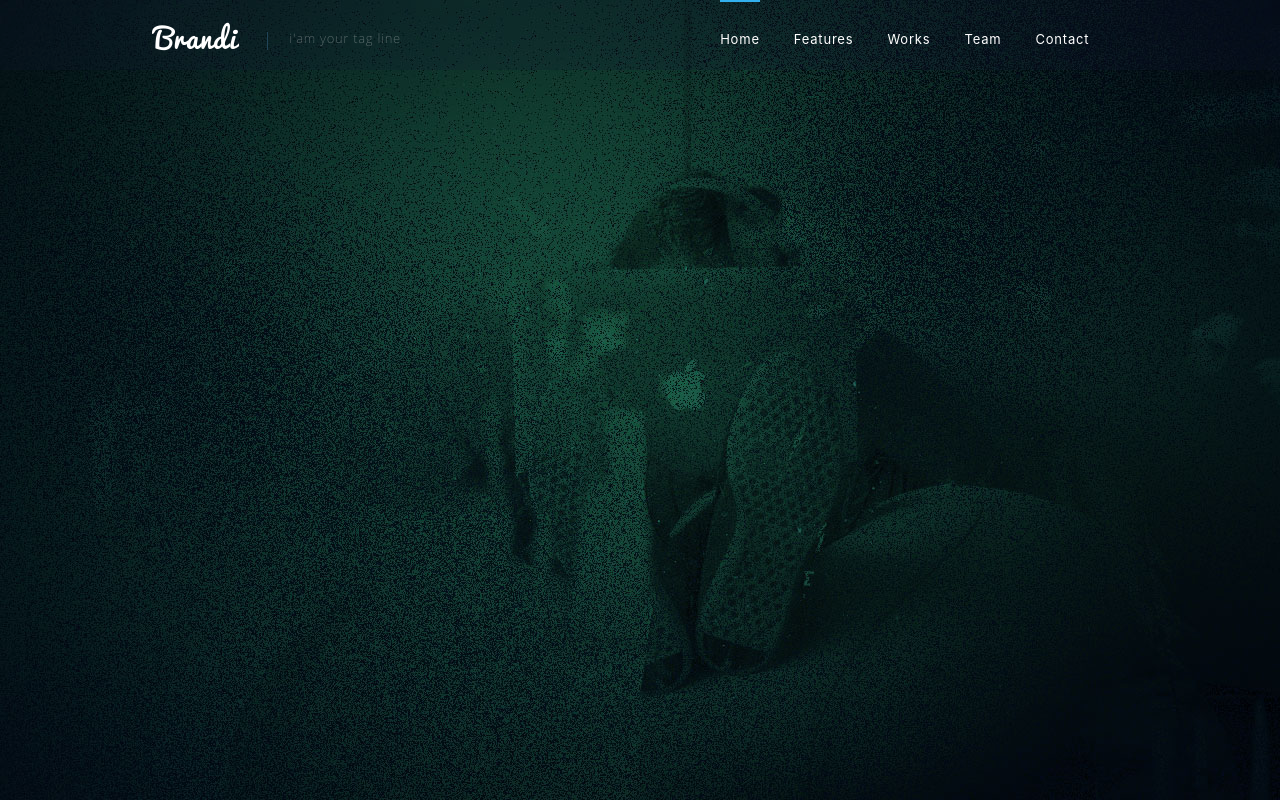
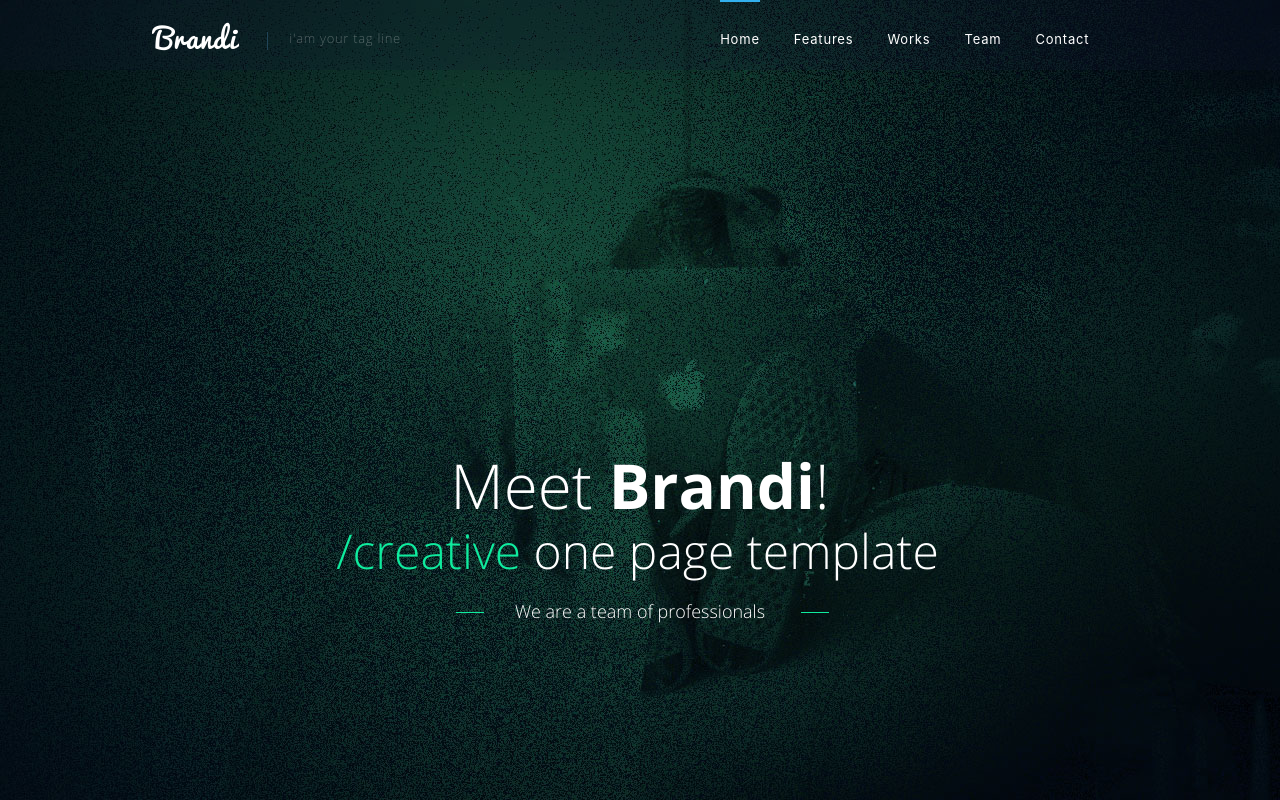
Before and after one commit to thePostas/brandi, a website: page app/index.html in a window 1280 px wide. Drawn offline with nearby package versions, Linux system fonts and the light colour scheme.

Commit message:
slider block completed

```diff
--- a/app/index.html
+++ b/app/index.html
@@ -13,7 +13,7 @@
     <header class="header">
         <div class="header__upper-header row">
             <div class="logo col-lg-3 col-md-12 offset-lg-1">
-                <h5 class="logo__title">Brandi</h5>
+                <h5 class="logo__title"><a class="logo__link">Brandi</a></h5>
                 <p class="logo__additional-text">i'am your tag line</p>
             </div>
             <nav class="navigation col-lg-7 col-md-12">
@@ -26,6 +26,17 @@
                 </ul>
             </nav>
         </div>
+        <div class="header__lower-header">
+            <div class="header__lower-header-slider">
+                <div class="header__lower-header-slider-content">
+                    <article class="header__lower-header-slider-content-box header__lower-header-slider-content-box_first">
+                        <h1 class="header__lower-header-slider-content-box-title">Meet <span class="header__lower-header-slider-content-box-title-important">Brandi</span>!</h1>
+                        <h2 class="header__lower-header-slider-content-box-description"><span class="header__lower-header-slider-content-box-description-colored">/creative</span> one page template</h2>
+                        <p class="header__lower-header-slider-content-box-additional-text">We are a team of professionals</p>
+                    </article>
+                </div>
+            </div>
+        </div>
     </header>
 <script>document.write('<script src="http://' + (location.host || 'localhost').split(':')[0] + ':35729/livereload.js?snipver=1"></' + 'script>')</script>
 </body>
--- a/app/less/_header.less
+++ b/app/less/_header.less
@@ -12,21 +12,89 @@
   font-family: "OpenSansRegular";
   src: url(../fonts/open-sans.ttf) format("truetype");
 }
+@font-face {
+  font-family: "OpenSansBold";
+  src: url(../fonts/open-sans-bold.ttf) format("truetype");
+}
 
 .header {
   display: flex;
+  color: #fff;
   flex-direction: column;
   height: 800px;
-  background: url('../img/header_bg.jpg') no-repeat center center;
+  background: #124232 url('../img/header_bg.jpg') no-repeat center center;
   background-clip: content-box;
-}
-
-.header__upper-header {
-  display: flex;
-  height: 70px;
-  background-color: rgba(16, 22, 54, 0.2);
-  font-size: 13px;
-  @media screen and (max-width: 1000px) {
+  &__upper-header {
+    display: flex;
+    height: 70px;
+    background-color: rgba(16, 22, 54, 0.2);
+    font-size: 13px;
+    @media screen and (max-width: 1000px) {
+    }
+  }
+  &__lower-header {
+    height: 730px;
+    &-slider {
+      display: flex;
+      justify-content: center;
+      align-items: flex-end;
+      height: 100%;
+      &-content {
+        max-width: 60%;
+        max-height: 300px;
+        margin-bottom: 175px;
+        &-box {
+          text-align: center;
+          font-family: OpenSansLight;
+          &-title{
+            font-size: 62px;
+          &-important {
+            font-family: OpenSansBold;
+          }
+          }
+          &-description {
+            margin-left: -5px;
+            font-size: 48px;
+            margin-bottom: 18px;
+            &-colored {
+              color: #0feb9e;
+            }
+          }
+          &-additional-text{
+            position: relative;
+            font-size: 18px;
+            &:before {
+              position: absolute;
+              top: 50%;
+              left: 115px;
+              content: '';
+              width: 28px;
+              border-bottom: 1px solid #0feb9e;
+              @media screen and (max-width: 900px) {
+                left: 50px;
+              }
+              @media screen and (max-width: 700px) {
+                left: 20px;
+              }
+            }
+            &:after {
+              position: absolute;
+              top: 50%;
+              right: 110px;
+              content: '';
+              width: 28px;
+              border-bottom: 1px solid #0feb9e;
+              @media screen and (max-width: 900px) {
+                right: 50px;
+              }
+              @media screen and (max-width: 700px) {
+                right: 20px;
+              }
+            }
+          }
+        }
+      }
+    }
   }
 }
 
```
Also changed, not shown: app/css/main.css, app/fonts/open-sans-bold.ttf (added), app/js/slider.js (added).
